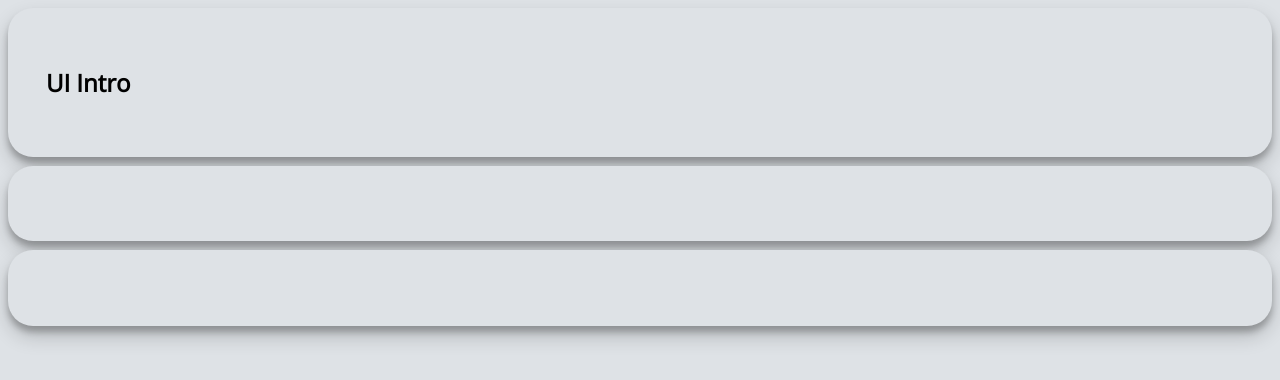
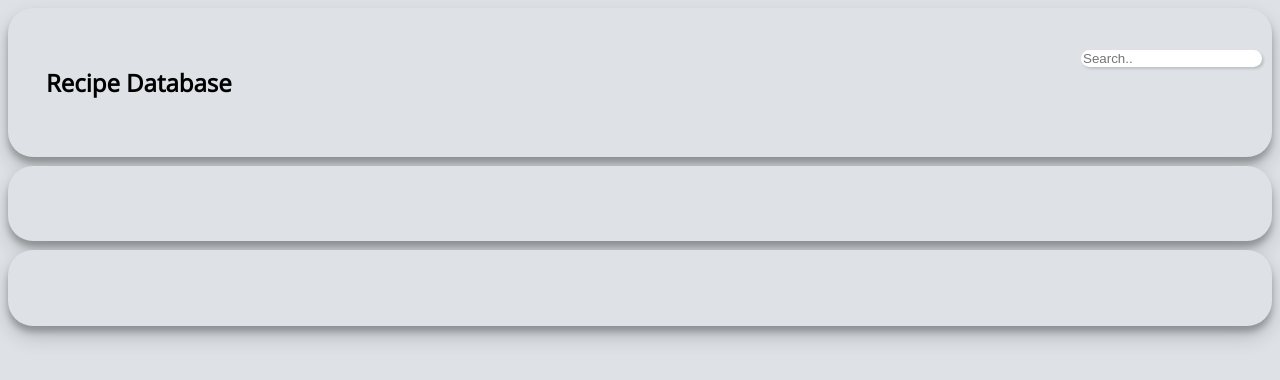
Before and after one commit to SamuelShally/recipeBookProject, a plain HTML site: page testWebUI/home.html in a window 1280 px wide. Drawn offline with Linux system fonts and the light colour scheme.

Commit message:
adding a searchbox to web UI

```diff
--- a/testWebUI/home.html
+++ b/testWebUI/home.html
@@ -12,7 +12,11 @@
         <div class="wrapper">
 
             <div class = "a">
-                <h2> UI Intro </h2>
+                <h2> Recipe Database </h2>
+
+                <div class="search">
+                    <input type="text" placeholder="Search..">
+                </div>
 
             </div>
 
--- a/testWebUI/masterStyles.css
+++ b/testWebUI/masterStyles.css
@@ -11,14 +11,29 @@ body{
 .a,.b,.c,.d,.e{
 	background-color: #DEE2E6;
 	padding: 3%;
+    position: relative;
 
 	/* border: 1px solid white; */
     box-shadow: rgba(0, 0, 0, 0.19) 0px 10px 20px, rgba(0, 0, 0, 0.23) 0px 6px 6px;
     border-radius: 25px;
 }
 
-.a h1{
-	text-align:left;
+.a h2{
+	/* text-align:left; */
+    display: inline-block;
+}
+
+.search{
+    position: absolute;
+    right : 10px;
+    /* text-align: right;    */
+    display: inline-block;
+}
+
+.search input{
+    border-radius: 25px;
+    border: none;
+    box-shadow: rgba(0, 0, 0, 0.15) 1.95px 1.95px 2.6px;
 }
 
 .a{grid-area: a;}
```
